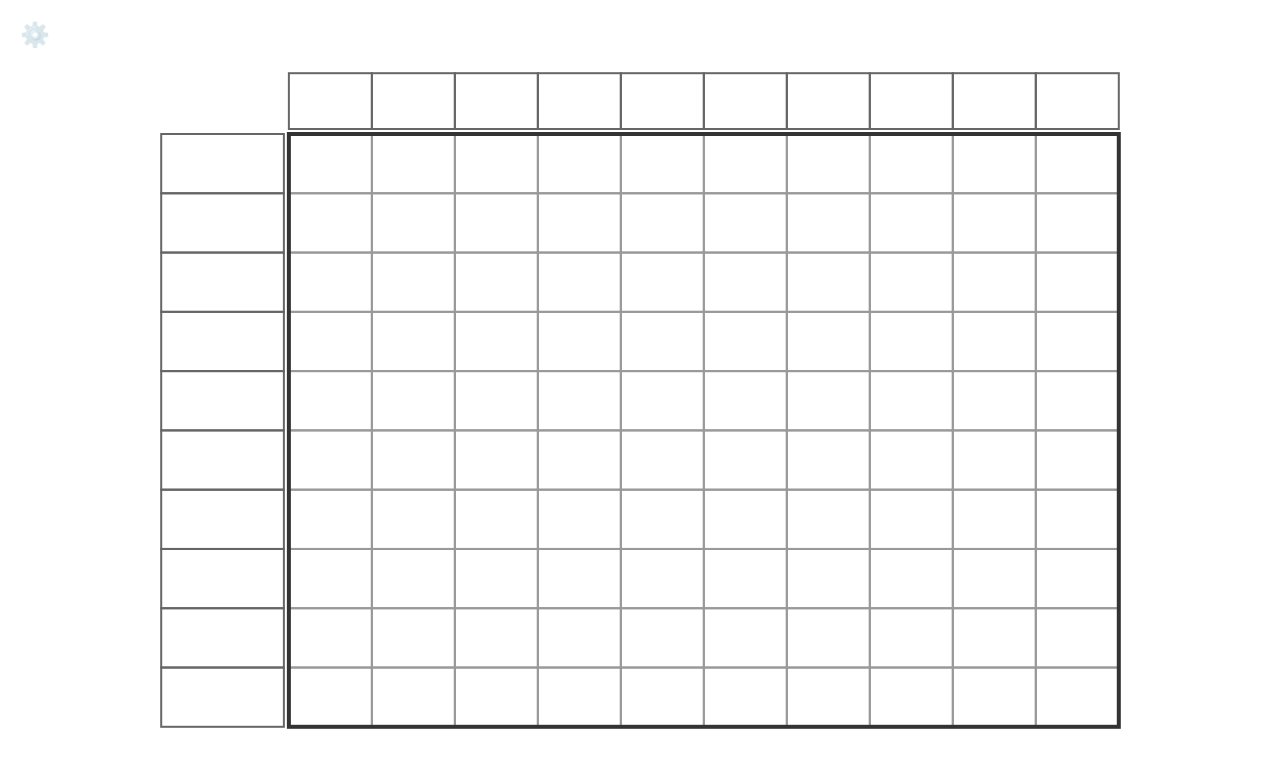
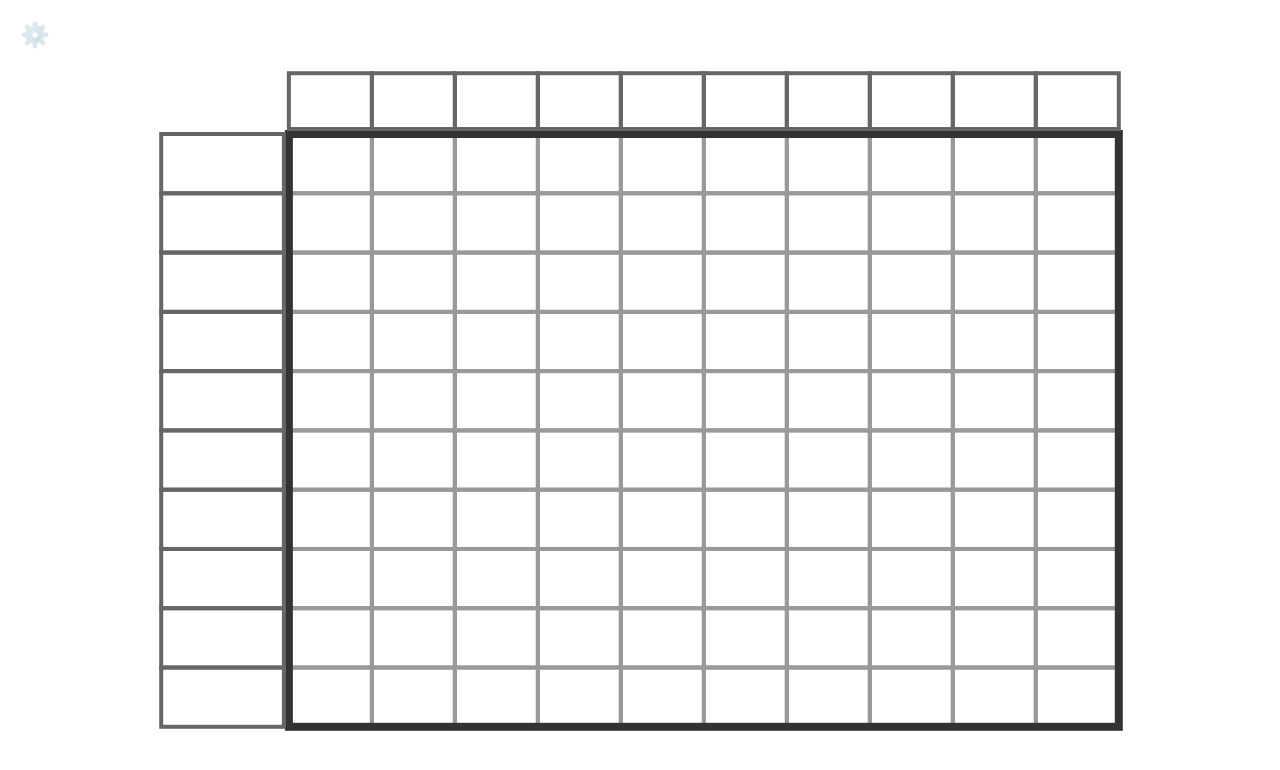
Before and after one commit to tonyjw/artist-sketch-challenge, a website: page watercolor-mixing-chart.html in a window 1280 px wide. Drawn offline with Linux system fonts and the light colour scheme.

Commit message:
Doubles line width in mixing chart grid
- Grid cell lines: 2px -> 4px
- Outer border: 4px -> 8px
- Label boxes: 2px -> 4px

```diff
--- a/watercolor-mixing-chart.html
+++ b/watercolor-mixing-chart.html
@@ -231,14 +231,14 @@
                     const y = gridStartY + row * cellHeight;
 
                     svg += `<rect x="${x}" y="${y}" width="${cellWidth}" height="${cellHeight}"
-                            fill="none" stroke="#999" stroke-width="2"/>`;
+                            fill="none" stroke="#999" stroke-width="4"/>`;
                 }
             }
 
             // Draw thicker outer border
             svg += `<rect x="${gridStartX}" y="${gridStartY}"
                     width="${gridWidth}" height="${gridHeight}"
-                    fill="none" stroke="#333" stroke-width="4"/>`;
+                    fill="none" stroke="#333" stroke-width="8"/>`;
 
             // Label spaces for colors across top (no numbers)
             for (let i = 0; i < numColors; i++) {
@@ -248,7 +248,7 @@
                 // Color name box
                 svg += `<rect x="${x}" y="${y - topLabelHeight}"
                         width="${cellWidth}" height="${topLabelHeight - 5}"
-                        fill="none" stroke="#666" stroke-width="2"/>`;
+                        fill="none" stroke="#666" stroke-width="4"/>`;
             }
 
             // Label spaces for colors down left side (no numbers)
@@ -259,7 +259,7 @@
                 // Color name box
                 svg += `<rect x="${x}" y="${y}"
                         width="${leftLabelWidth - 5}" height="${cellHeight}"
-                        fill="none" stroke="#666" stroke-width="2"/>`;
+                        fill="none" stroke="#666" stroke-width="4"/>`;
             }
 
             svg += '</svg>';
```
